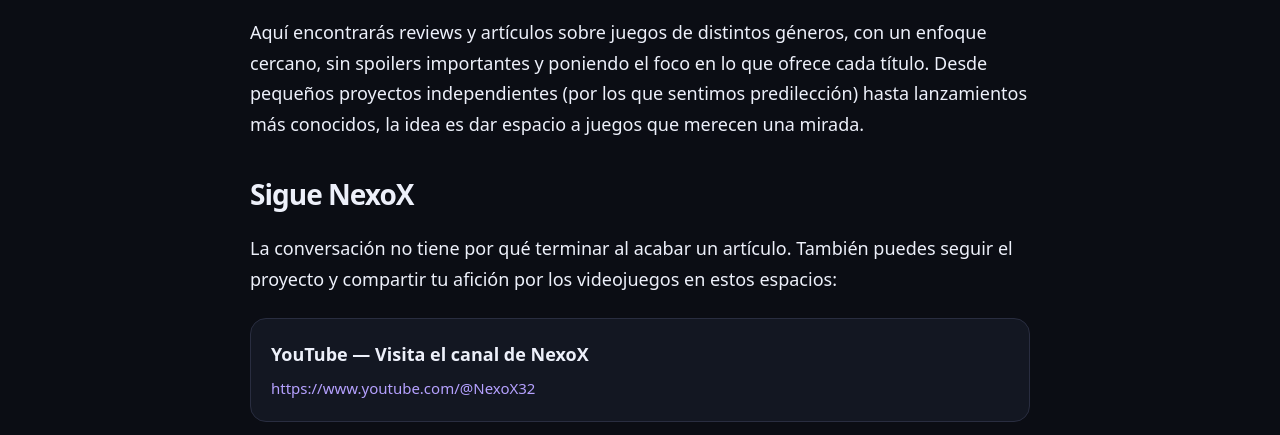
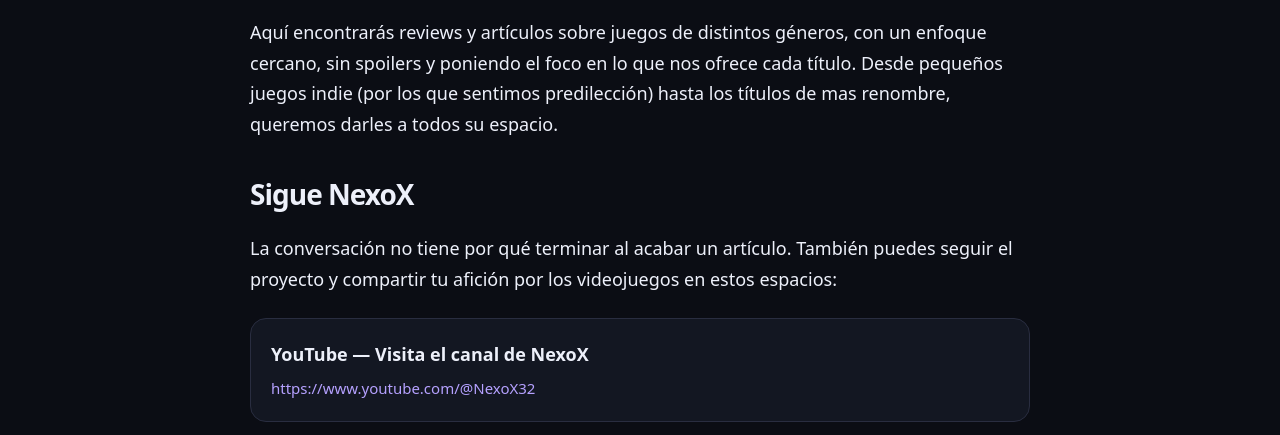
Before and after one commit to WaPeR/NexoX-lab, an Astro site: page /sobre-nexox in a window 1280 px wide. Shown: the part 308-743 px from the top of the page. Built offline with nearby package versions, Linux system fonts and the light colour scheme; Astro itself is replaced by a stand-in of ours.

Commit message:
Update Páginas “about”

```diff
--- a/src/content/pages/sobre-nexox.md
+++ b/src/content/pages/sobre-nexox.md
@@ -2,7 +2,7 @@
 
 NexoX es un espacio dedicado a los videojuegos: un lugar para descubrir nuevas propuestas, conocer qué las hace interesantes y encontrar tu próxima aventura.
 
-Aquí encontrarás reviews y artículos sobre juegos de distintos géneros, con un enfoque cercano, sin spoilers importantes y poniendo el foco en lo que ofrece cada título. Desde pequeños proyectos independientes (por los que sentimos predilección) hasta lanzamientos más conocidos, la idea es dar espacio a juegos que merecen una mirada.
+Aquí encontrarás reviews y artículos sobre juegos de distintos géneros, con un enfoque cercano, sin spoilers y poniendo el foco en lo que nos ofrece cada título. Desde pequeños juegos indie (por los que sentimos predilección) hasta los títulos de mas renombre, queremos darles a todos su espacio.
 
 ## Sigue NexoX
 
```
